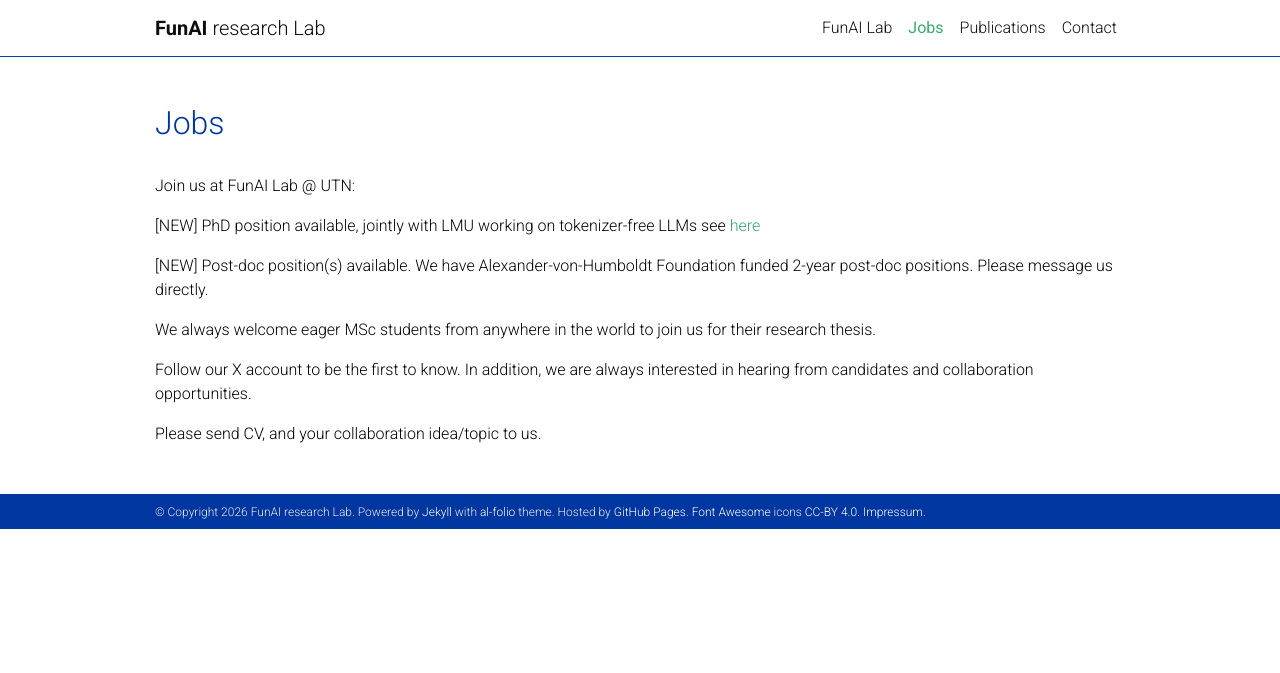
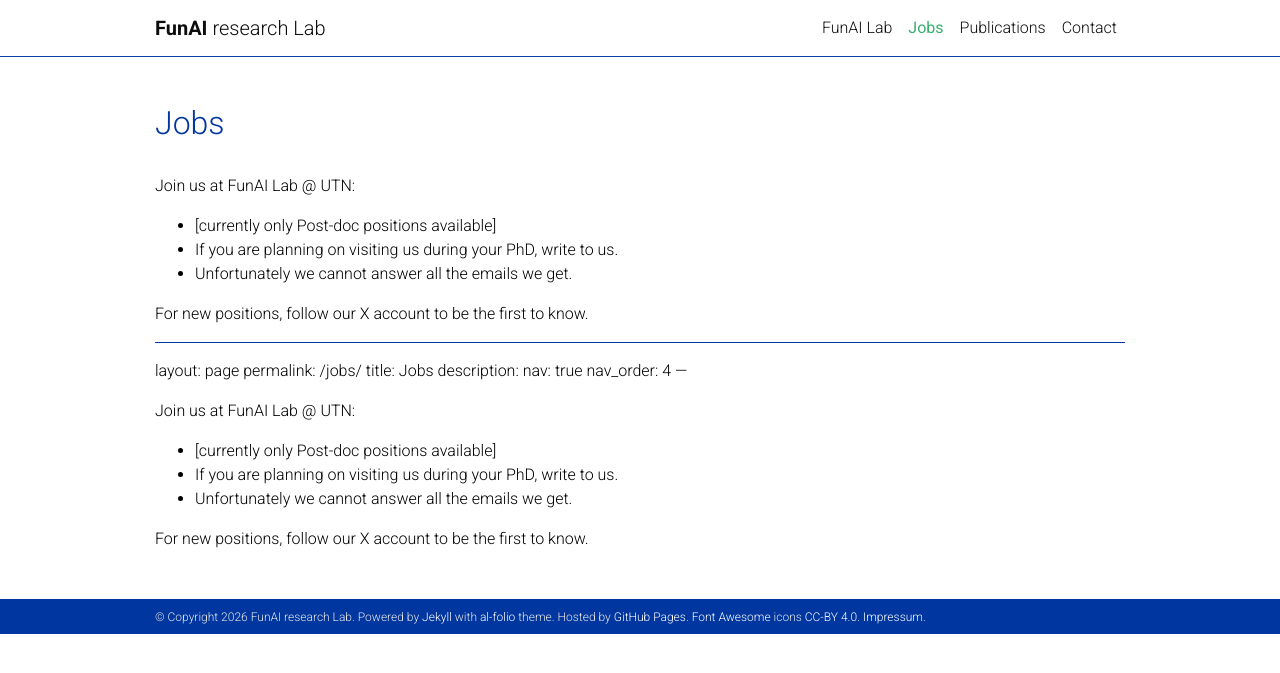
Before and after one commit to fundamentalailab/fundamentalailab.github.io, a Jekyll site: the page built from _pages/jobs.md, in a window 1280 px wide. Shown: the top 673 px of the page. Built offline with Jekyll 4.4.1, drawn with Linux system fonts in a browser that asks for light colours; comment, search, counter and statistics services are not loaded; a style sheet for code colours, icons or effects is not loaded.

Commit message:
Update jobs.md

```diff
--- a/_pages/jobs.md
+++ b/_pages/jobs.md
@@ -9,13 +9,25 @@
 
 Join us at FunAI Lab @ UTN:
 
-[NEW] PhD position available, jointly with LMU working on tokenizer-free LLMs see [here](https://job-portal.lmu.de/jobposting/1516899f07f555a9c2d68512003e40831b6727160?ref=homepage)
+* [currently only Post-doc positions available]
+* If you are planning on visiting us during your PhD, write to us.
+* Unfortunately we cannot answer all the emails we get.
 
-[NEW] Post-doc position(s) available. We have Alexander-von-Humboldt Foundation funded 2-year post-doc positions. Please message us directly.
+For new positions, follow our X account to be the first to know.
 
-We always welcome eager MSc students from anywhere in the world to join us for their research thesis.
+---
+layout: page
+permalink: /jobs/
+title: Jobs
+description:
+nav: true
+nav_order: 4
+---
 
-Follow our X account to be the first to know.
-In addition, we are always interested in hearing from candidates and collaboration opportunities.
+Join us at FunAI Lab @ UTN:
 
-Please send CV, and your collaboration idea/topic to us.
+* [currently only Post-doc positions available]
+* If you are planning on visiting us during your PhD, write to us.
+* Unfortunately we cannot answer all the emails we get.
+
+For new positions, follow our X account to be the first to know.
```
